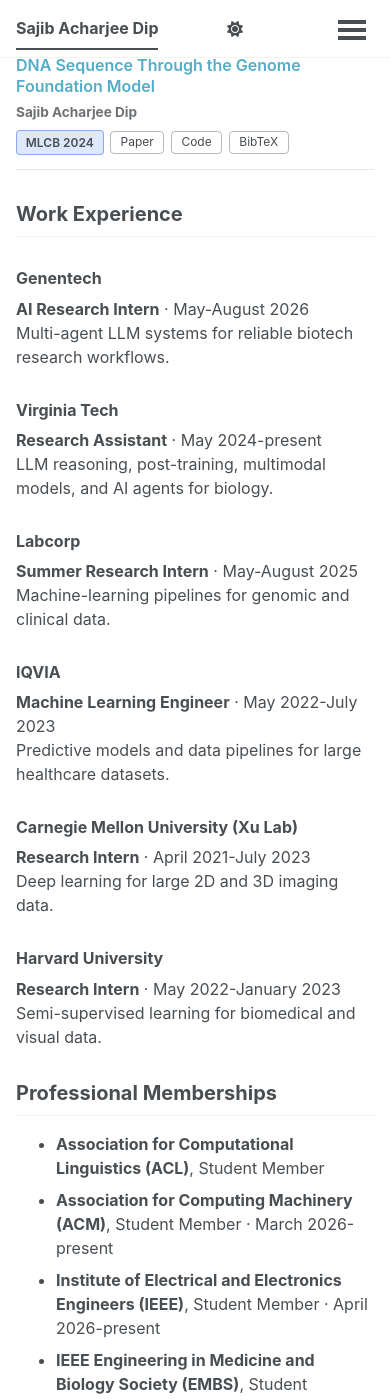
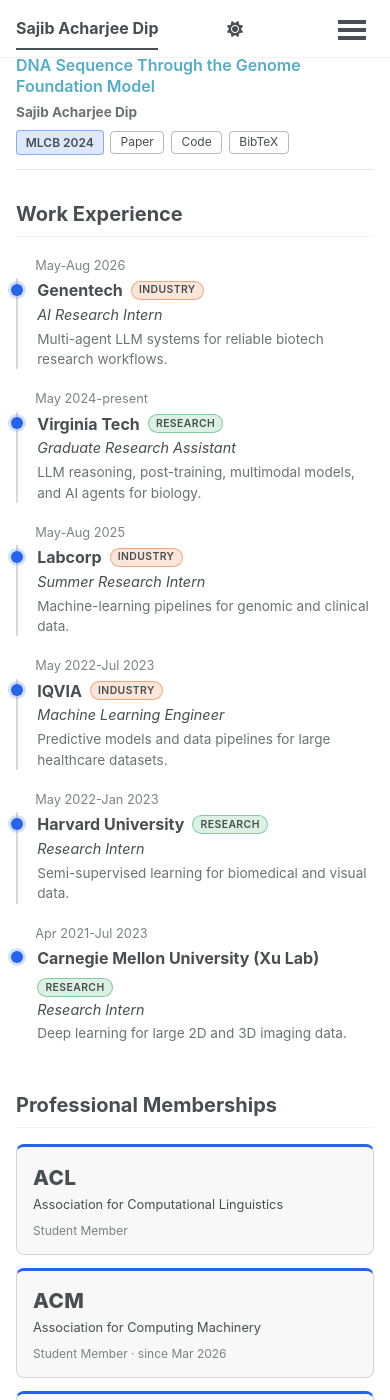
Before and after one commit to Sajib-006/Sajib-006.github.io, a Jekyll site: the page built from _pages/about.md, in a window 390 px wide and 1400 px high, scrolled down 2857 px. Built offline with Jekyll 4.4.1, drawn with Linux system fonts in a browser that asks for light colours; a script bundle is joined from its source files by our own code; library files that are not in the unit come from our copies; some of the changed text lies outside the part shown.

Commit message:
Timeline for experience, cards for memberships

```diff
--- /dev/null
+++ b/_includes/experience-list.html
@@ -0,0 +1,12 @@
+<div class="xp">
+{% for x in site.data.experience %}
+  <div class="xp__item">
+    <div class="xp__dates">{{ x.dates }}</div>
+    <div class="xp__body">
+      <div class="xp__head"><span class="xp__org">{{ x.org }}</span><span class="xp__tag xp__tag--{{ x.type | downcase }}">{{ x.type }}</span></div>
+      <div class="xp__role">{{ x.role }}</div>
+      <div class="xp__note">{{ x.note }}</div>
+    </div>
+  </div>
+{% endfor %}
+</div>
--- a/_includes/experience-list.md
+++ /dev/null
@@ -1,23 +0,0 @@
-### Genentech
-**AI Research Intern** · May-August 2026<br>
-Multi-agent LLM systems for reliable biotech research workflows.
-
-### Virginia Tech
-**Research Assistant** · May 2024-present<br>
-LLM reasoning, post-training, multimodal models, and AI agents for biology.
-
-### Labcorp
-**Summer Research Intern** · May-August 2025<br>
-Machine-learning pipelines for genomic and clinical data.
-
-### IQVIA
-**Machine Learning Engineer** · May 2022-July 2023<br>
-Predictive models and data pipelines for large healthcare datasets.
-
-### Carnegie Mellon University (Xu Lab)
-**Research Intern** · April 2021-July 2023<br>
-Deep learning for large 2D and 3D imaging data.
-
-### Harvard University
-**Research Intern** · May 2022-January 2023<br>
-Semi-supervised learning for biomedical and visual data.
--- /dev/null
+++ b/_includes/memberships-list.html
@@ -0,0 +1,9 @@
+<div class="mem">
+{% for m in site.data.memberships %}
+  <div class="mem__card">
+    <div class="mem__short">{{ m.short }}</div>
+    <div class="mem__name">{{ m.name }}</div>
+    <div class="mem__meta">{{ m.role }}{% if m.since != "" %} · since {{ m.since }}{% endif %}</div>
+  </div>
+{% endfor %}
+</div>
--- a/_includes/memberships-list.md
+++ /dev/null
@@ -1,4 +0,0 @@
-- **Association for Computational Linguistics (ACL)**, Student Member
-- **Association for Computing Machinery (ACM)**, Student Member · March 2026-present
-- **Institute of Electrical and Electronics Engineers (IEEE)**, Student Member · April 2026-present
-- **IEEE Engineering in Medicine and Biology Society (EMBS)**, Student Member · May 2026-present
--- a/_pages/about.md
+++ b/_pages/about.md
@@ -36,10 +36,10 @@
 
 ## Work Experience
 
-{% capture exp %}{% include experience-list.md %}{% endcapture %}{{ exp | markdownify }}
+<div markdown="0">{% include experience-list.html %}</div>
 
 ## Professional Memberships
 
-{% capture mem %}{% include memberships-list.md %}{% endcapture %}{{ mem | markdownify }}
+<div markdown="0">{% include memberships-list.html %}</div>
 
 <p class="pub__scholar"><strong>Funding:</strong> My research is supported by NSF Awards 2125798, 2344169, 2319522 and 2004751, and NIH Grant 1R01AI179686.</p>
--- a/assets/css/main.scss
+++ b/assets/css/main.scss
@@ -91,3 +91,29 @@
 .pub__bib { position: relative; margin-top: 0.6rem; }
 .pub__bib pre { font-size: 0.72em; line-height: 1.45; background: rgba(128,128,128,0.12); color: inherit; border: 1px solid rgba(128,128,128,0.3); border-radius: 6px; padding: 0.8rem; margin: 0; overflow-x: auto; white-space: pre; }
 .pub__copy { position: absolute; top: 0.4rem; right: 0.4rem; font-size: 0.7em; padding: 0.1rem 0.5rem; border: 1px solid rgba(128,128,128,0.55); border-radius: 4px; background: transparent; color: inherit; cursor: pointer; }
+
+/* Experience timeline */
+.xp { position: relative; margin: 1rem 0 2rem; }
+.xp__item { display: grid; grid-template-columns: 9rem minmax(0, 1fr); gap: 1.2rem; position: relative; padding-bottom: 1.1rem; }
+.xp__dates { font-size: 0.8em; opacity: 0.7; text-align: right; padding-top: 0.15rem; white-space: nowrap; }
+.xp__body { position: relative; padding-left: 1.2rem; border-left: 2px solid rgba(128,128,128,0.3); }
+.xp__body::before { content: ""; position: absolute; left: -7px; top: 0.35rem; width: 12px; height: 12px; border-radius: 50%; background: #2563eb; box-shadow: 0 0 0 3px rgba(37,99,235,0.2); }
+.xp__item:last-child .xp__body { border-left-color: transparent; }
+.xp__head { display: flex; align-items: center; gap: 0.5rem; flex-wrap: wrap; }
+.xp__org { font-weight: 700; }
+.xp__tag { font-size: 0.65em; font-weight: 600; text-transform: uppercase; letter-spacing: 0.04em; padding: 0.05rem 0.45rem; border-radius: 999px; }
+.xp__tag--industry { background: rgba(234,88,12,0.15); border: 1px solid rgba(234,88,12,0.45); }
+.xp__tag--research { background: rgba(22,163,74,0.15); border: 1px solid rgba(22,163,74,0.45); }
+.xp__role { font-size: 0.9em; font-style: italic; margin-top: 0.1rem; }
+.xp__note { font-size: 0.85em; opacity: 0.8; margin-top: 0.2rem; }
+@media (max-width: 600px) {
+  .xp__item { grid-template-columns: 1fr; gap: 0.2rem; }
+  .xp__dates { text-align: left; padding-left: 1.2rem; }
+}
+
+/* Membership cards */
+.mem { display: grid; grid-template-columns: repeat(auto-fill, minmax(13rem, 1fr)); gap: 0.8rem; margin: 1rem 0 2rem; }
+.mem__card { padding: 0.9rem 1rem; border: 1px solid rgba(128,128,128,0.3); border-top: 3px solid #2563eb; border-radius: 8px; background: rgba(128,128,128,0.06); }
+.mem__short { font-size: 1.3em; font-weight: 800; letter-spacing: 0.02em; }
+.mem__name { font-size: 0.8em; line-height: 1.35; margin-top: 0.2rem; }
+.mem__meta { font-size: 0.75em; opacity: 0.7; margin-top: 0.5rem; }
```
Also changed, not shown: _data/experience.yml (added, +30 -0 lines), _data/memberships.yml (added, +16 -0 lines), _pages/experience.md (+1 -1 lines), _pages/memberships.md (+1 -1 lines).
